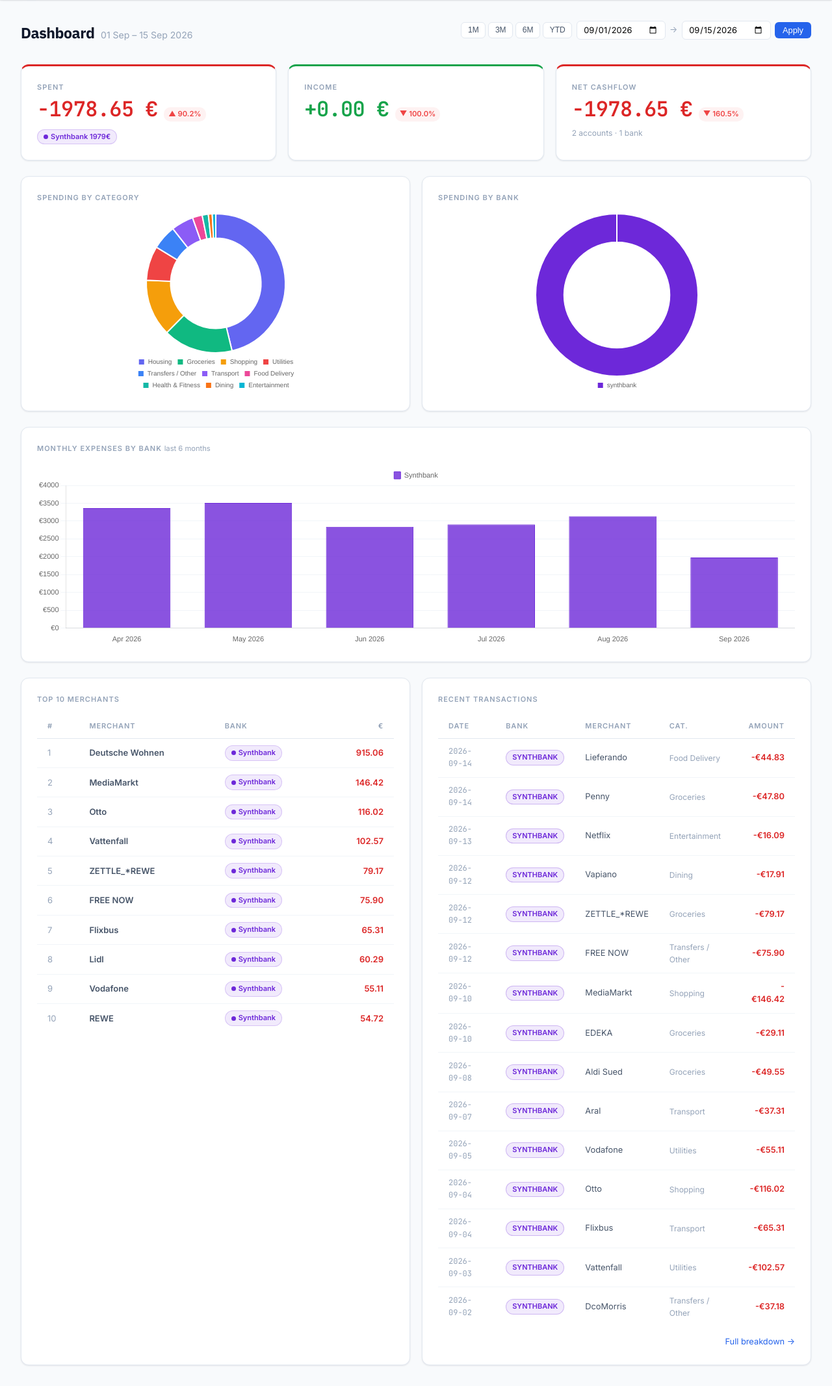
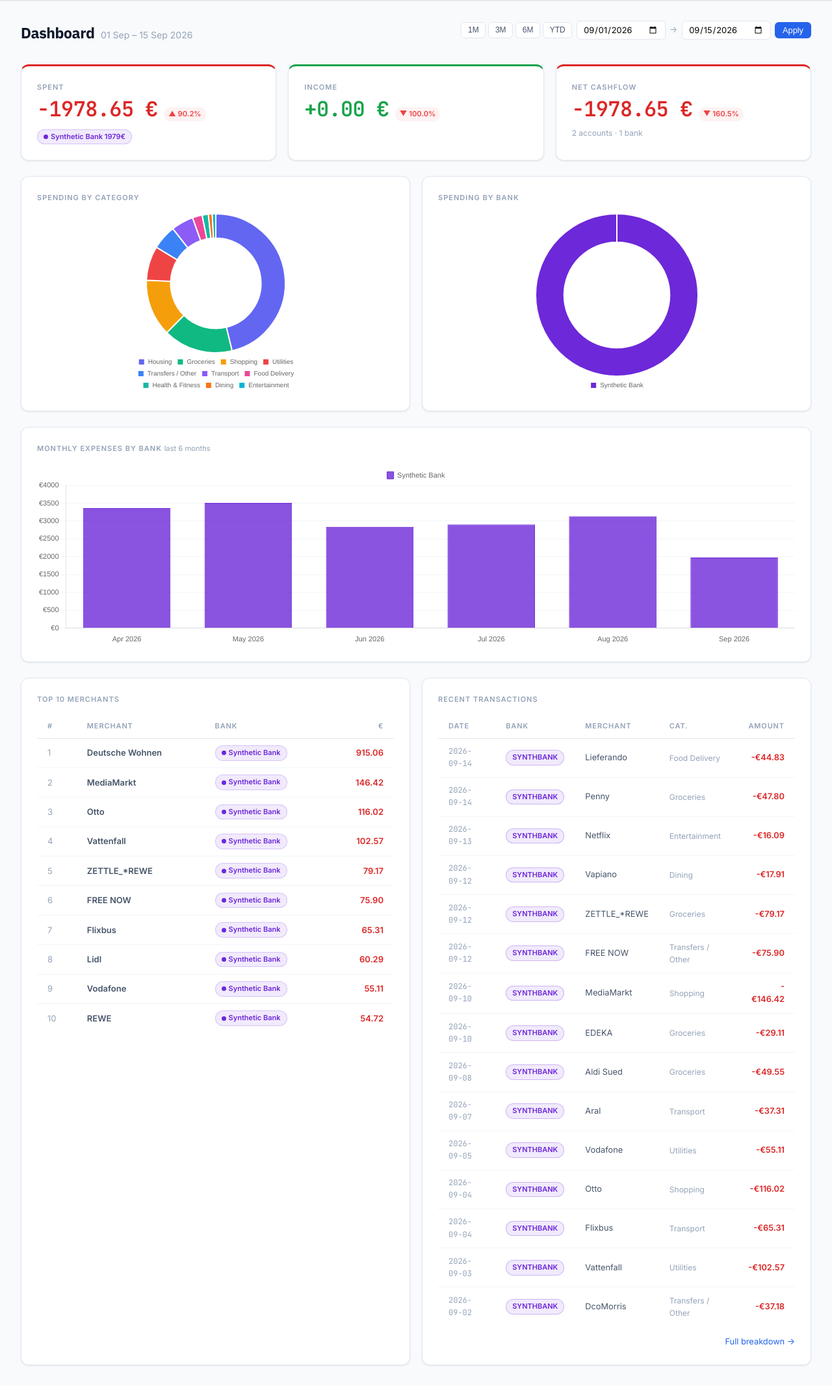
Before and after one commit to ajaykrishnaptr/bank-connectivity, a Flask app: page /dashboard in a window 1280 px wide. Shown: the part 57-2190 px from the top of the page at 65% size. Run offline with Flask 3, Linux system fonts and the light colour scheme; a user stored in the database is signed in; data comes from the database, SQL or seed files in the repository; some libraries are stand-ins or nearby versions.

Commit message:
Show bank names as ING, UniCredit and Synthetic Bank
capitalize() turned the storage ids into "Ing", "Unicredit" and
"Synthbank" on the dashboard, spending, recurring and balances pages
and in flash messages.

Co-Authored-By: Claude Opus 5 (1M context) <noreply@anthropic.com>
Claude-Session: https://claude.ai/code/session_017kiP4D1uaJ2khLBYjdRohd

```diff
--- a/app.py
+++ b/app.py
@@ -74,6 +74,19 @@ BANK_COLORS = {
     "ing":          "#FF6200",
     "synthbank":    "#6d28d9",
 }
+
+# Display names for the storage ids above; "ing".capitalize() would give "Ing".
+BANK_NAMES = {
+    "commerzbank": "Commerzbank",
+    "nordea":      "Nordea",
+    "unicredit":   "UniCredit",
+    "ing":         "ING",
+    "synthbank":   "Synthetic Bank",
+}
+
+
+def _bank_name(bank: str | None) -> str:
+    return BANK_NAMES.get(bank or "", (bank or "").capitalize())
 
 # Heuristic thresholds used by the analytics helpers. Tuning these
 # changes which alerts the dashboard surfaces — keep them named so
@@ -526,6 +539,7 @@ IS_HOSTED = bool(os.getenv("VERCEL"))
 
 
 app.jinja_env.filters["money"] = _money
+app.jinja_env.filters["bank_name"] = _bank_name
 
 
 @app.context_processor
@@ -747,7 +761,7 @@ def disconnect(bank):
         log.info("connection.disconnect", extra={
             "event": "connection.disconnect", "user_id": current_user.id, "bank": bank,
         })
-    flash(f"Disconnected from {bank.capitalize()}.", "info")
+    flash(f"Disconnected from {_bank_name(bank)}.", "info")
     return redirect(url_for("index"))
 
 
@@ -995,7 +1009,7 @@ def dashboard():
     # nested filtering — done in Python because months is a small list
     # and a SQL group-by would need bank-by-month aggregations.
     monthly_by_bank = [{
-        "label": bank.capitalize(),
+        "label": _bank_name(bank),
         "data": [round(abs(sum(
             eur(t, a) for t, a in all_rows
             if a.bank == bank and t.booking_date
@@ -1032,7 +1046,7 @@ def dashboard():
         account_count=_acct_query().count(), bank_count=len(all_banks),
         bank_month_summary=bank_month_summary,
         cat_labels=[c for c, _ in cat_sorted], cat_values=[round(v, 2) for _, v in cat_sorted],
-        bank_donut_labels=[b for b, _ in bank_spent_period],
+        bank_donut_labels=[_bank_name(b) for b, _ in bank_spent_period],
         bank_donut_values=[v for _, v in bank_spent_period],
         bank_donut_colors=[BANK_COLORS.get(b, "#95a5a6") for b, _ in bank_spent_period],
         month_labels=month_labels, monthly_by_bank=monthly_by_bank,
@@ -1090,7 +1104,7 @@ def spending():
     categories    = [c for c, _ in sorted_totals]
 
     grouped_datasets = [{
-        "label": b.capitalize(),
+        "label": _bank_name(b),
         "data": [round(cat_by_bank[c].get(b, 0), 2) for c in categories],
         "backgroundColor": BANK_COLORS.get(b, "#95a5a6") + "cc",
         "borderColor": BANK_COLORS.get(b, "#95a5a6"),
@@ -1439,7 +1453,7 @@ def balances(account_id):
     acc  = _owned_account(account_id)
     conn = _get_connection(acc.bank)
     if not conn:
-        flash(f"No active {acc.bank.capitalize()} connection.", "warning")
+        flash(f"No active {_bank_name(acc.bank)} connection.", "warning")
         return redirect(url_for("index"))
     try:
         if acc.bank == "commerzbank":
@@ -1472,7 +1486,7 @@ def transactions(account_id):
     acc  = _owned_account(account_id)
     conn = _get_connection(acc.bank)
     if not conn:
-        flash(f"No active {acc.bank.capitalize()} connection.", "warning")
+        flash(f"No active {_bank_name(acc.bank)} connection.", "warning")
         return redirect(url_for("index"))
     try:
         if acc.bank == "commerzbank":
--- a/templates/aggregation.html
+++ b/templates/aggregation.html
@@ -39,7 +39,7 @@
     <div style="display:flex;gap:1.25rem;flex-wrap:wrap">
       {% for b in bank_summary %}
       <div style="text-align:right">
-        <div style="font-size:.65rem;font-weight:700;text-transform:uppercase;letter-spacing:.08em;opacity:.5;margin-bottom:.25rem">{{ b.bank | capitalize }}</div>
+        <div style="font-size:.65rem;font-weight:700;text-transform:uppercase;letter-spacing:.08em;opacity:.5;margin-bottom:.25rem">{{ b.bank | bank_name }}</div>
         <div style="font-size:1.375rem;font-weight:800;letter-spacing:-.03em;color:{{ b.color }}">
           €{{ "%.2f" | format(b.total) }}
         </div>
@@ -117,7 +117,7 @@
         <td>
           <span class="pill" style="background:{{ r.color }}18;color:{{ r.color }};border:1px solid {{ r.color }}33">
             <span class="dot" style="background:{{ r.color }}"></span>
-            {{ r.account.bank | capitalize }}
+            {{ r.account.bank | bank_name }}
           </span>
         </td>
         <td class="mono text-muted" style="font-size:.75rem">{{ r.account.iban }}</td>
--- a/templates/base.html
+++ b/templates/base.html
@@ -333,7 +333,7 @@
       {% if session.bank %}
       <div class="nav-pill">
         <span class="dot"></span>
-        {{ session.bank | capitalize }}
+        {{ session.bank | bank_name }}
       </div>
       <a class="nav-btn-danger" href="{{ url_for('disconnect') }}">Disconnect</a>
       {% endif %}
--- a/templates/dashboard.html
+++ b/templates/dashboard.html
@@ -55,7 +55,7 @@
     <div class="card-meta" style="margin-top:.75rem;display:flex;flex-wrap:wrap;gap:.3rem">
       {% for b in bank_month_summary if b.spent > 0 %}
       <span class="pill" style="background:{{ b.color }}18;color:{{ b.color }};border:1px solid {{ b.color }}33">
-        <span class="dot" style="background:{{ b.color }}"></span>{{ b.bank | capitalize }} {{ "%.0f" | format(b.spent) }}€
+        <span class="dot" style="background:{{ b.color }}"></span>{{ b.bank | bank_name }} {{ "%.0f" | format(b.spent) }}€
       </span>{% endfor %}
     </div>
   </div>
@@ -69,7 +69,7 @@
     <div class="card-meta" style="margin-top:.75rem;display:flex;flex-wrap:wrap;gap:.3rem">
       {% for b in bank_month_summary if b.income > 0 %}
       <span class="pill" style="background:{{ b.color }}18;color:{{ b.color }};border:1px solid {{ b.color }}33">
-        <span class="dot" style="background:{{ b.color }}"></span>{{ b.bank | capitalize }} {{ "%.0f" | format(b.income) }}€
+        <span class="dot" style="background:{{ b.color }}"></span>{{ b.bank | bank_name }} {{ "%.0f" | format(b.income) }}€
       </span>{% endfor %}
     </div>
   </div>
@@ -115,7 +115,7 @@
           <td class="text-muted">{{ loop.index }}</td>
           <td class="fw-600">{{ m.name }}</td>
           <td><span class="pill" style="background:{{ m.color }}18;color:{{ m.color }};border:1px solid {{ m.color }}33">
-            <span class="dot" style="background:{{ m.color }}"></span>{{ m.bank | capitalize }}
+            <span class="dot" style="background:{{ m.color }}"></span>{{ m.bank | bank_name }}
           </span></td>
           <td class="text-right text-red fw-600">{{ "%.2f" | format(m.total) }}</td>
         </tr>{% endfor %}
--- a/templates/recurring.html
+++ b/templates/recurring.html
@@ -107,7 +107,7 @@
       <td class="fw-600">{{ r.merchant }}</td>
       <td>
         <span class="pill" style="background:{{ r.color }}18;color:{{ r.color }};border:1px solid {{ r.color }}33">
-          <span class="dot" style="background:{{ r.color }}"></span>{{ r.bank | capitalize }}
+          <span class="dot" style="background:{{ r.color }}"></span>{{ r.bank | bank_name }}
         </span>
       </td>
       <td class="text-muted">{{ r.category }}</td>
@@ -170,7 +170,7 @@
       <tr>
         <td class="fw-600">{{ r.merchant }}</td>
         <td><span class="pill" style="background:{{ r.color }}18;color:{{ r.color }};border:1px solid {{ r.color }}33">
-          <span class="dot" style="background:{{ r.color }}"></span>{{ r.bank | capitalize }}
+          <span class="dot" style="background:{{ r.color }}"></span>{{ r.bank | bank_name }}
         </span></td>
         <td class="text-muted">{{ r.category }}</td>
         <td class="text-right fw-600 text-green">+{{ r.avg_amount | money(r.currency) }}</td>
--- a/templates/spending.html
+++ b/templates/spending.html
@@ -41,7 +41,7 @@
         {% for b in all_banks %}
         <th class="text-right">
           <span class="pill" style="background:{{ bank_colors.get(b,'#95a5a6') }}18;color:{{ bank_colors.get(b,'#95a5a6') }};border:1px solid {{ bank_colors.get(b,'#95a5a6') }}33">
-            <span class="dot" style="background:{{ bank_colors.get(b,'#95a5a6') }}"></span>{{ b | capitalize }}
+            <span class="dot" style="background:{{ bank_colors.get(b,'#95a5a6') }}"></span>{{ b | bank_name }}
           </span>
         </th>
         {% endfor %}
@@ -97,7 +97,7 @@
     <span style="margin-left:auto;display:flex;gap:.3rem;flex-wrap:wrap">
       {% for b, amt in cat_bank_rows[category] if amt > 0 %}
       <span class="pill" style="background:{{ bank_colors.get(b,'#95a5a6') }}18;color:{{ bank_colors.get(b,'#95a5a6') }};border:1px solid {{ bank_colors.get(b,'#95a5a6') }}33">
-        <span class="dot" style="background:{{ bank_colors.get(b,'#95a5a6') }}"></span>{{ b | capitalize }} {{ "%.0f" | format(amt) }}€
+        <span class="dot" style="background:{{ bank_colors.get(b,'#95a5a6') }}"></span>{{ b | bank_name }} {{ "%.0f" | format(amt) }}€
       </span>{% endfor %}
     </span>
   </summary>
```
